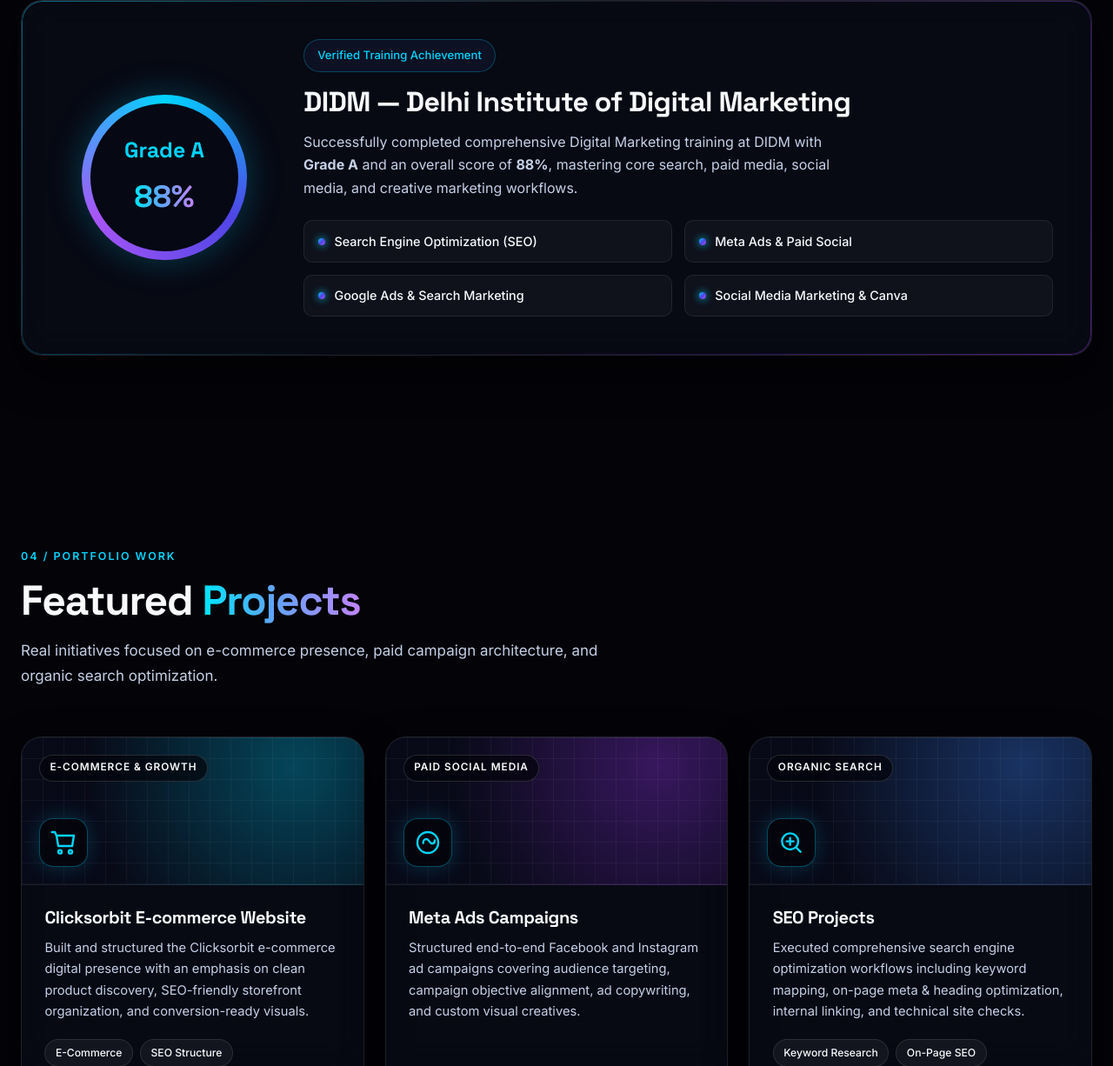
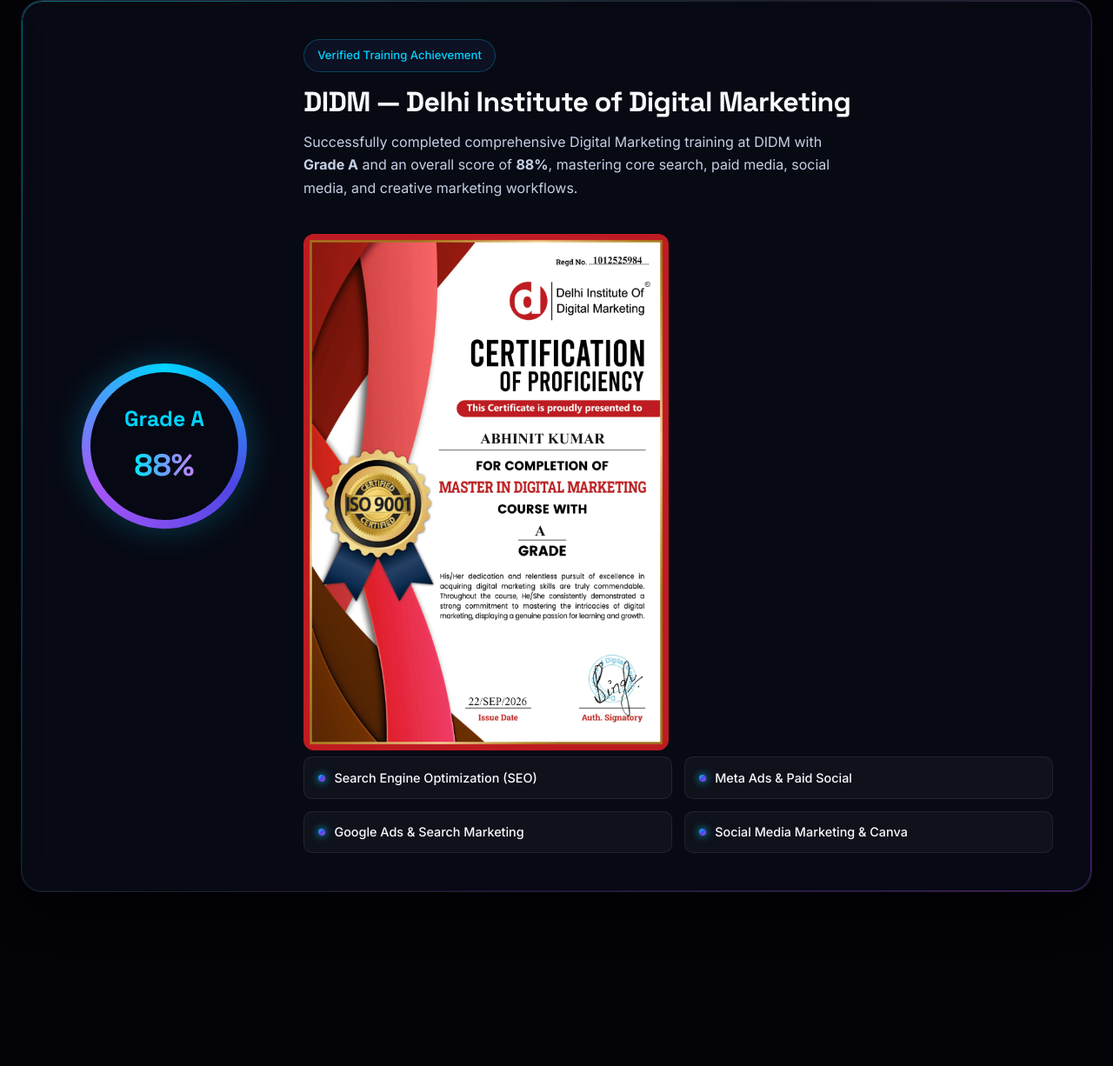
Before and after one commit to abhinit70044/abhinit-portfolio, a plain HTML site: page index.html in a window 1280 px wide. Shown: the part 3245-4471 px from the top of the page at 87% size. Drawn offline with nearby package versions, Linux system fonts and the light colour scheme; animation ran at ten frames a second.

Commit message:
Add certificate image to index.html

```diff
--- a/index.html
+++ b/index.html
@@ -414,6 +414,7 @@
               <strong>Grade A</strong> and an overall score of <strong>88%</strong>, mastering core
               search, paid media, social media, and creative marketing workflows.
             </p>
+            <img src="DIDM-certificate.webp" alt="DIDM Certificate" style="width:100%; max-width:420px; margin-top:16px; border-radius:12px;">
 
             <div class="cert-modules">
               <div class="cert-module">
```
